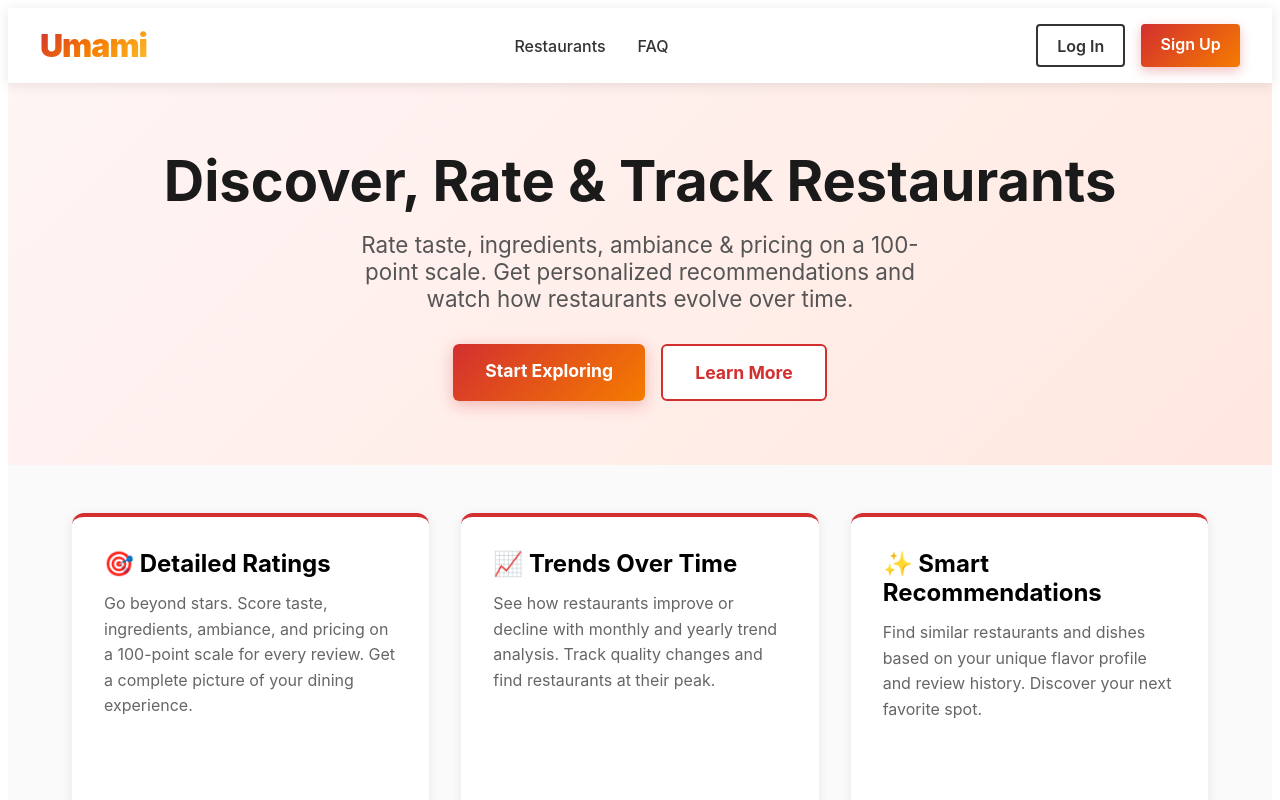
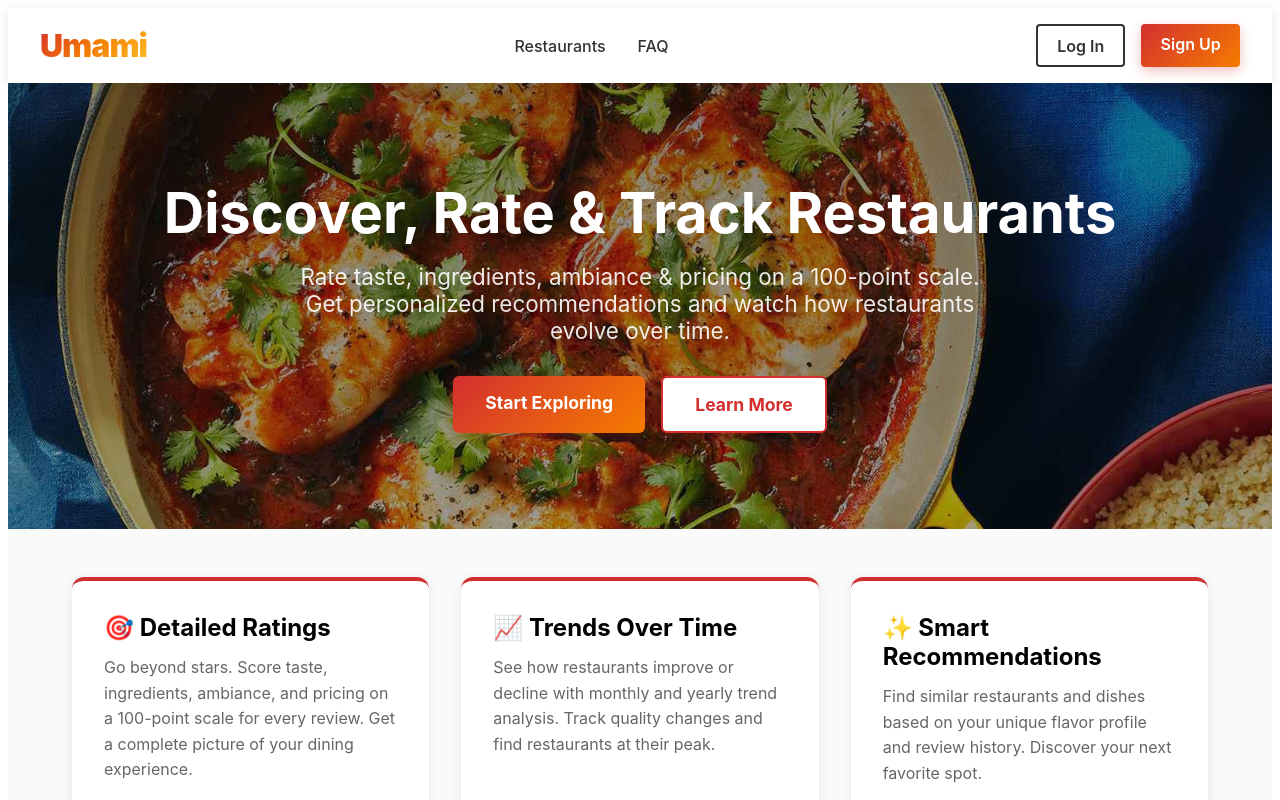
Before and after one commit to TaigaChang/food-review-app, a React (Vite) app in the folder client/: page / in a window 1280 px wide. Shown: the top 800 px of the page. Built offline with nearby package versions, Linux system fonts and the light colour scheme.

Commit message:
CHANGE: Add homescreen picture

```diff
--- a/client/src/styles/home-page.css
+++ b/client/src/styles/home-page.css
@@ -13,23 +13,27 @@
 
 /* Hero Section */
 #homepage-root .hero {
-  background: linear-gradient(135deg, #fff5f5 0%, #ffe8e0 100%);
-  padding: 4rem 2rem;
+  /* dark overlay over the homepage asset for legibility */
+  background-image: linear-gradient(rgba(10,10,10,0.45), rgba(10,10,10,0.35)), url('/src/assets/homepage.jpg');
+  background-size: cover;
+  background-position: center;
+  padding: 6rem 2rem;
   text-align: center;
   margin-bottom: 0;
+  color: #fff;
 }
 
 #homepage-root .hero h1 {
   font-size: 3.5rem;
-  color: #1a1a1a;
+  color: #fff;
   margin-bottom: 1rem;
 }
 
 #homepage-root .hero p {
   font-size: 1.4rem;
-  color: #555;
+  color: rgba(255,255,255,0.9);
   margin-bottom: 2rem;
-  max-width: 600px;
+  max-width: 700px;
   margin-left: auto;
   margin-right: auto;
 }
```
